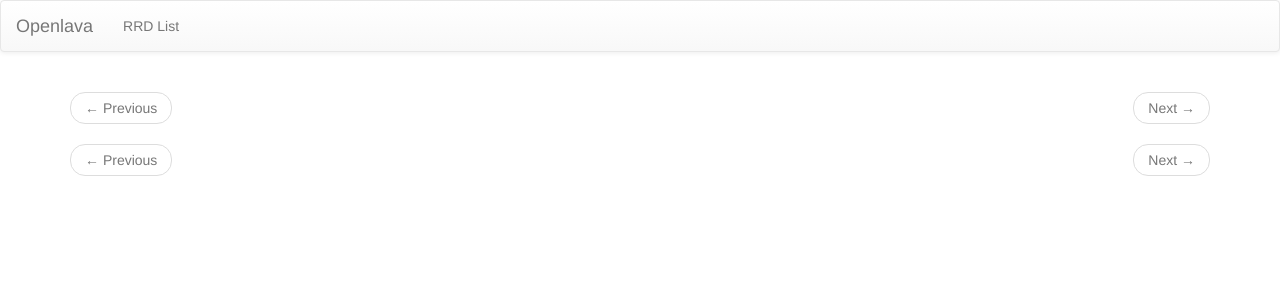
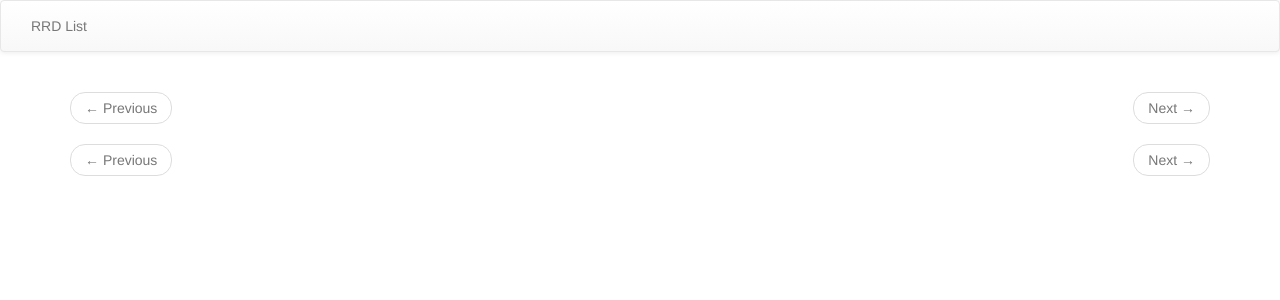
Before and after one commit to irvined1982/RRDNVD3, a Django app: template rrdviewer/templates/rrdviewer/graph_list.html in a window 1280 px wide. Shown: the top 300 px of the page. Run offline with Django 3.2, Linux system fonts and the light colour scheme; the template is opened without the code that fills it, so the values that code supplies are empty; some libraries are stand-ins or nearby versions.

Commit message:
Graph Info

```diff
--- a/rrdviewer/templates/rrdviewer/base.html
+++ b/rrdviewer/templates/rrdviewer/base.html
@@ -23,7 +23,6 @@
 			  <span class="icon-bar"></span>
 			  <span class="icon-bar"></span>
 		  </button>
-		  <a class="navbar-brand" href="{% url "olw_system_view" %}">Openlava</a>
 	  </div>
        <div class="collapse navbar-collapse">
 		   <ul class="nav navbar-nav">
```
